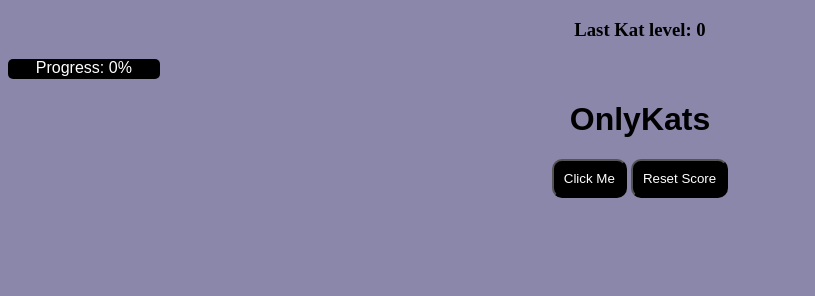
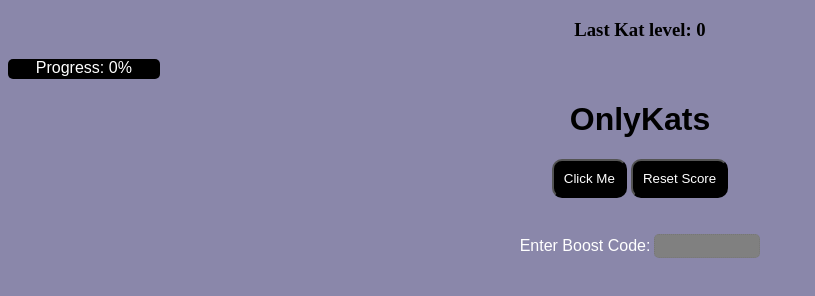
Before and after one commit to learning-thing/OnlyKat, a plain HTML site: page index.html in a window 1280 px wide. Shown: the whole page, without its empty margins (0-815 px from the left). Drawn offline with Linux system fonts and the light colour scheme.

Commit message:
CleanUps

```diff
--- a/index.css
+++ b/index.css
@@ -50,6 +50,22 @@ body {
     border-radius: 5px;
 }
 
+label {
+    font-family: sans-serif;
+    color: white;
+}
+
+#boostCode {
+    font-family: sans-serif;
+    color: white;
+    border-radius: 5px;
+    border-width: 1px;
+    border-style: dotted;
+    width: 100px;
+    height: 20px;
+    background-color: gray;
+}
+
 @keyframes fall {
     0% {
         top: 0;
--- a/index.html
+++ b/index.html
@@ -13,6 +13,13 @@
             <h1 id="title">OnlyKats</h1>
             <button onclick="ClickMeFunc()" id="clickme" class="prettybtn">Click Me</button>
             <button onclick="ResetClicks()" id="resetbtn" class="prettybtn">Reset Score</button>
+            </br>
+            </br>
+            </br>
+            <form>
+                <label for="boostCode">Enter Boost Code:</label>
+                <input type="text" name="" id="boostCode">
+            </form>
         </div>
     </body>
     <script src="index.js"></script>
--- a/index.js
+++ b/index.js
@@ -6,14 +6,19 @@ if (document.cookie.length > 1) {
     var clickCount = 0;
 }
 
+let clickPower = 1;
 console.log(document.cookie.valueOf("clicks"));
 console.log(Number(document.cookie.valueOf("clicks").split("=")[1]));
 console.log(x);
 
 document.getElementById("LastKat").innerHTML = "Last Kat level: " + (clickCount);
+if (clickCount > 12) {
+    document.getElementById("progbar").style.width = (clickCount) + "%";
+}
+
 
 function ClickMeFunc() {
-    clickCount++;
+    clickCount+=clickPower;
     if (clickCount == 1) {
         document.getElementById("clickme").innerHTML = "Clicked once";;
     } else {
@@ -67,7 +72,6 @@ function ResetClicks() {
     document.getElementById("title").style.marginLeft = "0px";
     document.getElementById("clickme").style.marginLeft = "0px";
     document.getElementById("LastKat").innerHTML = "Last Kat level: 0";
-
 }
 
 //#initmethod();
```
